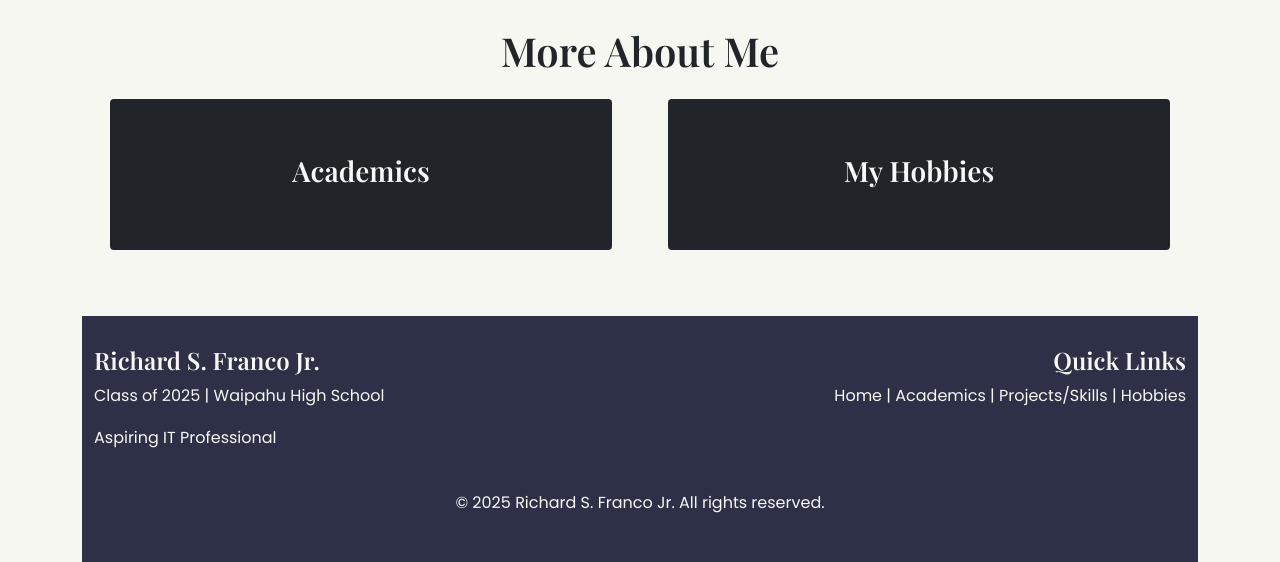
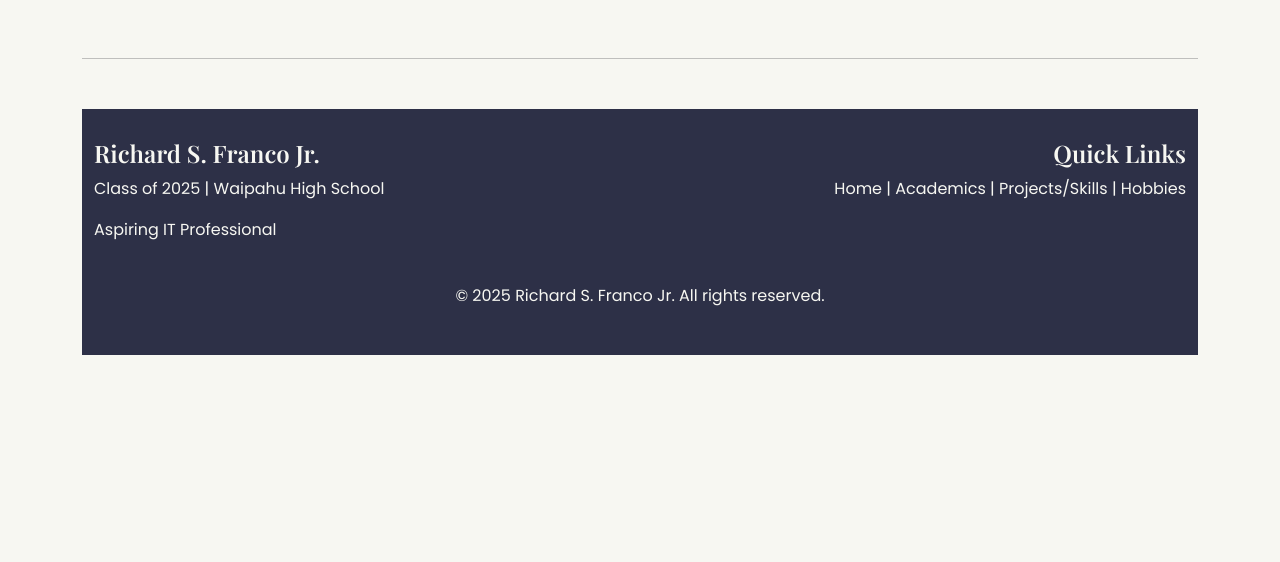
Before and after one commit to RichardSFrancoJr/Electronic-Port, a plain HTML site: page projects.html in a window 1280 px wide. Shown: the part 2185-2747 px from the top of the page. After the commit the page ends 2540 px from the top, so only its background shows below. Drawn offline with nearby package versions, Linux system fonts and the light colour scheme.

Commit message:
Update projects.html

```diff
--- a/projects.html
+++ b/projects.html
@@ -296,8 +296,9 @@
     <br>
     <hr class="line">
 
-    <!-- Carousel Section -->
+    <!-- Carousel Section with Added Title -->
     <div class="container">
+      <h2 class="text-center mb-4">Featured Technical Expertise</h2>
       <div id="projectCarousel" class="carousel slide" data-bs-ride="carousel">
         <div class="carousel-indicators">
           <button type="button" data-bs-target="#projectCarousel" data-bs-slide-to="0" class="active" aria-current="true" aria-label="Slide 1"></button>
@@ -505,23 +506,6 @@
 
     <hr class="line">
 
-    <!-- More About Me Section -->
-    <div class="container">
-      <h1 class="text-center">More About Me</h1>
-      <div class="row">
-        <div class="col-md-6">
-          <header class="p-5 m-3 bg-dark text-center rounded">
-            <a class="btn text-light" href="academic.html"><h3>Academics</h3></a>
-          </header>
-        </div>
-        <div class="col-md-6">
-          <header class="p-5 m-3 bg-dark text-center rounded">
-            <a class="btn text-light" href="hobbies.html"><h3>My Hobbies</h3></a>
-          </header>
-        </div>
-      </div>
-    </div>
-
     <!-- Footer -->
     <footer class="footer-section">
       <div class="container">
```
